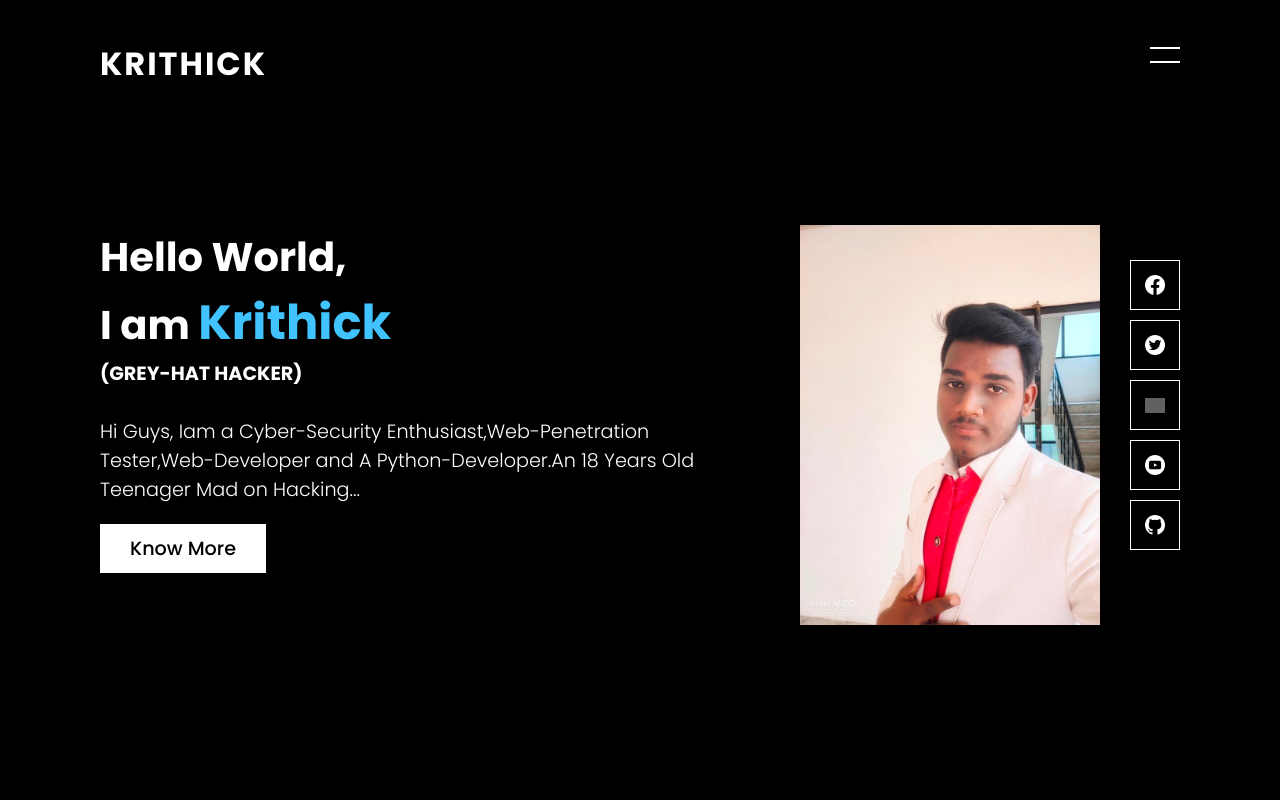
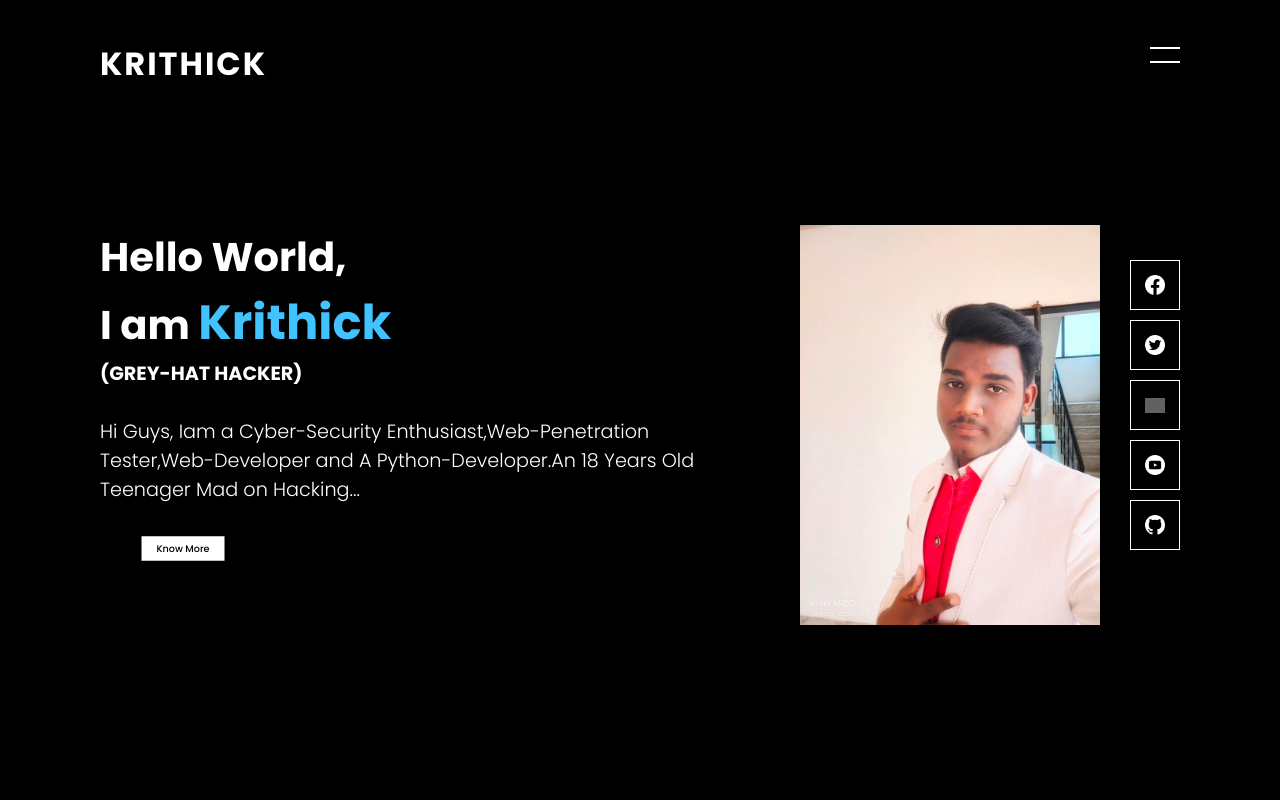
Before and after one commit to krithick14/krithick14.github.io, a PHP site: page / in a window 1280 px wide, with the pointer over the restyled element. Run offline with PHP 8.4, Linux system fonts and the light colour scheme; some libraries are stand-ins or nearby versions; grey boxes are pictures that could not be loaded.

Commit message:
Update style.css

```diff
--- a/style.css
+++ b/style.css
@@ -137,6 +137,9 @@ header #toggle:after{
     font-size: 1.2em;
     font-weight: 500;
 }
+.content a:hover{
+    scale:0.5;
+}
 .sci{
     position: absolute;
     display: flex;
```
